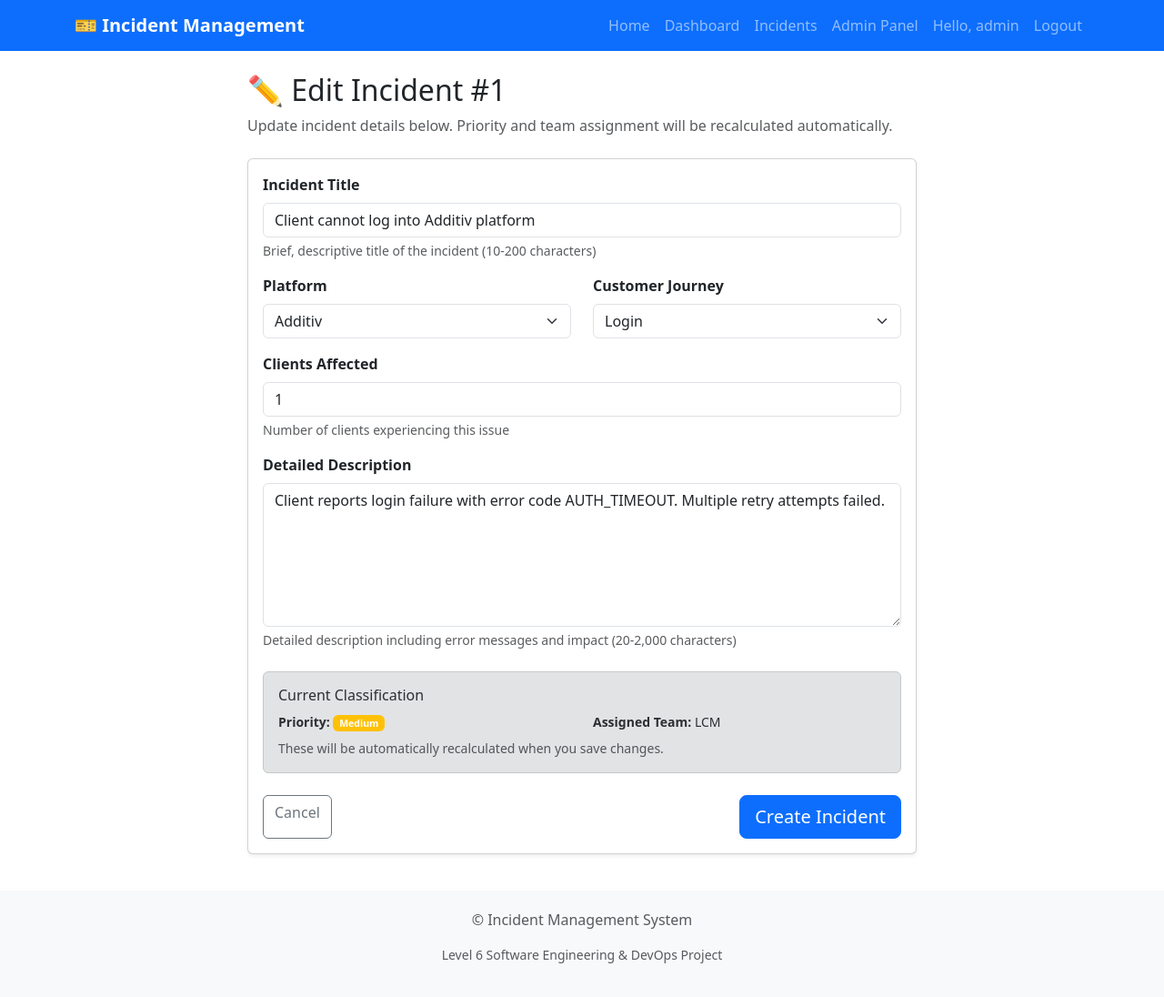
After one commit to Ansar-H/Incident-Management-System, a Flask app: page /incidents/1/edit in a window 1280 px wide. The commit adds this page. Shown: the whole page at 91% size. Run offline with Flask 3, Linux system fonts and the light colour scheme; a user stored in the database is signed in.

Commit message:
feat: added edit and delete operations plus dashboard fixes (complete CRUD)
- Implemented edit incident route with permission checks (users edit own, admins edit any)
- Created edit incident form template with pre-populated fields
- Added delete incident route (admin only, POST method for security)
- Implemented delete confirmation modal to prevent accidental deletion
- Recalculate priority and team assignment when incident is edited
- Fixed dashboard statistics to display dynamic counts from database
- Added 'View All Incidents' button and navigation link to incident list
- Fixed CSRF token generation in incident detail view template
- Used @admin_required decorator for delete operation (OWASP A01)
- Protected delete with CSRF token and POST method (OWASP A01)
- Demonstrated role-based UI (Edit visible to owners/admins, Delete admin-only)
- Updated dashboard route to query incident counts by priority
- Completed full CRUD operations (Create, Read, Update, Delete)

```diff
--- a/app/forms/incident_forms.py
+++ b/app/forms/incident_forms.py
@@ -66,3 +66,10 @@ class IncidentForm(FlaskForm):
     )
 
     submit = SubmitField('Create Incident')
+
+class EditIncidentForm(IncidentForm):
+    """
+    Form for editing incidents.
+    Inherits from IncidentForm but changes the submit button text.
+    """
+    submit = SubmitField('Update Incident')
--- a/app/routes/incidents.py
+++ b/app/routes/incidents.py
@@ -54,11 +54,15 @@ def view_incident(id):
     View detailed information about a specific incident.
     Accessible to all authenticated users.
     """
+    from flask_wtf import FlaskForm
+
     incident = Incident.query.get_or_404(id)
+    form = FlaskForm()  # Create empty form just for CSRF token
 
     return render_template(
         'incidents/detail.html',
         incident=incident,
+        form=form,  # Pass form to template
         title=f'Incident #{incident.id}'
     )
 
@@ -115,3 +119,83 @@ def create_incident():
         form=form,
         title='Create New Incident'
     )
+
+@bp.route('/<int:id>/edit', methods=['GET', 'POST'])
+@login_required
+def edit_incident(id):
+    """
+    Edit an existing incident.
+    Users can edit their own incidents, admins can edit any incident.
+    """
+    from app.forms.incident_forms import IncidentForm
+    from app.utils.classifier import predict_priority
+    from app.utils.router import assign_team
+
+    incident = Incident.query.get_or_404(id)
+
+    # Check permissions: users can edit their own, admins can edit any
+    if not current_user.is_admin and incident.created_by != current_user.id:
+        flash('You do not have permission to edit this incident.', 'danger')
+        return redirect(url_for('incidents.list_incidents'))
+
+    form = IncidentForm()
+
+    if form.validate_on_submit():
+        # Update incident fields
+        incident.title = form.title.data
+        incident.platform = form.platform.data
+        incident.journey = form.journey.data
+        incident.clients_affected = form.clients_affected.data
+        incident.description = form.description.data
+
+        # Recalculate priority and team based on updated data
+        incident.priority = predict_priority(
+            platform=form.platform.data,
+            journey=form.journey.data,
+            clients_affected=form.clients_affected.data,
+            description=form.description.data
+        )
+
+        incident.assigned_team = assign_team(
+            platform=form.platform.data,
+            journey=form.journey.data,
+            description=form.description.data
+        )
+
+        db.session.commit()
+
+        flash(f'Incident #{incident.id} updated successfully! Priority: {incident.priority}, Assigned to: {incident.assigned_team}', 'success')
+        return redirect(url_for('incidents.view_incident', id=incident.id))
+
+    # Pre-populate form with existing data
+    if request.method == 'GET':
+        form.title.data = incident.title
+        form.platform.data = incident.platform
+        form.journey.data = incident.journey
+        form.clients_affected.data = incident.clients_affected
+        form.description.data = incident.description
+
+    return render_template(
+        'incidents/edit.html',
+        form=form,
+        incident=incident,
+        title=f'Edit Incident #{incident.id}'
+    )
+
+
+@bp.route('/<int:id>/delete', methods=['POST'])
+@login_required
+@admin_required
+def delete_incident(id):
+    """
+    Delete an incident (admin only).
+    Uses POST method to prevent CSRF attacks.
+    """
+    incident = Incident.query.get_or_404(id)
+
+    incident_id = incident.id
+    db.session.delete(incident)
+    db.session.commit()
+
+    flash(f'Incident #{incident_id} has been deleted successfully.', 'success')
+    return redirect(url_for('incidents.list_incidents'))
--- a/app/templates/base.html
+++ b/app/templates/base.html
@@ -55,6 +55,10 @@
                         <!-- Links for logged-in users -->
                         <li class="nav-item">
                             <a class="nav-link" href="{{ url_for('main.dashboard') }}">Dashboard</a>
+                        </li>
+
+                        <li class="nav-item">
+                            <a class="nav-link" href="{{ url_for('incidents.list_incidents') }}">Incidents</a>
                         </li>
 
                         {% if current_user.is_admin %}
--- /dev/null
+++ b/app/templates/incidents/edit.html
@@ -0,0 +1,113 @@
+{% extends "base.html" %}
+
+{% block title %}{{ title }} - Incident Management System{% endblock %}
+
+{% block content %}
+<div class="row mt-4">
+    <div class="col-lg-8 mx-auto">
+        <!-- Page Header -->
+        <div class="mb-4">
+            <h2>✏️ Edit Incident #{{ incident.id }}</h2>
+            <p class="text-muted">
+                Update incident details below. Priority and team assignment will be recalculated automatically.
+            </p>
+        </div>
+
+        <!-- Incident Form -->
+        <div class="card shadow-sm">
+            <div class="card-body">
+                <form method="POST" action="{{ url_for('incidents.edit_incident', id=incident.id) }}" novalidate>
+                    <!-- CSRF Token -->
+                    {{ form.hidden_tag() }}
+
+                    <!-- Title Field -->
+                    <div class="mb-3">
+                        {{ form.title.label(class="form-label fw-bold") }}
+                        {{ form.title(class="form-control" + (" is-invalid" if form.title.errors else "")) }}
+                        {% if form.title.errors %}
+                            <div class="invalid-feedback">
+                                {% for error in form.title.errors %}{{ error }}{% endfor %}
+                            </div>
+                        {% endif %}
+                        <div class="form-text">Brief, descriptive title of the incident (10-200 characters)</div>
+                    </div>
+
+                    <!-- Platform and Journey (Side by Side) -->
+                    <div class="row">
+                        <div class="col-md-6 mb-3">
+                            {{ form.platform.label(class="form-label fw-bold") }}
+                            {{ form.platform(class="form-select" + (" is-invalid" if form.platform.errors else "")) }}
+                            {% if form.platform.errors %}
+                                <div class="invalid-feedback">
+                                    {% for error in form.platform.errors %}{{ error }}{% endfor %}
+                                </div>
+                            {% endif %}
+                        </div>
+
+                        <div class="col-md-6 mb-3">
+                            {{ form.journey.label(class="form-label fw-bold") }}
+                            {{ form.journey(class="form-select" + (" is-invalid" if form.journey.errors else "")) }}
+                            {% if form.journey.errors %}
+                                <div class="invalid-feedback">
+                                    {% for error in form.journey.errors %}{{ error }}{% endfor %}
+                                </div>
+                            {% endif %}
+                        </div>
+                    </div>
+
+                    <!-- Clients Affected -->
+                    <div class="mb-3">
+                        {{ form.clients_affected.label(class="form-label fw-bold") }}
+                        {{ form.clients_affected(class="form-control" + (" is-invalid" if form.clients_affected.errors else ""), type="number", min="1") }}
+                        {% if form.clients_affected.errors %}
+                            <div class="invalid-feedback">
+                                {% for error in form.clients_affected.errors %}{{ error }}{% endfor %}
+                            </div>
+                        {% endif %}
+                        <div class="form-text">Number of clients experiencing this issue</div>
+                    </div>
+
+                    <!-- Description -->
+                    <div class="mb-4">
+                        {{ form.description.label(class="form-label fw-bold") }}
+                        {{ form.description(class="form-control" + (" is-invalid" if form.description.errors else "")) }}
+                        {% if form.description.errors %}
+                            <div class="invalid-feedback">
+                                {% for error in form.description.errors %}{{ error }}{% endfor %}
+                            </div>
+                        {% endif %}
+                        <div class="form-text">Detailed description including error messages and impact (20-2,000 characters)</div>
+                    </div>
+
+                    <!-- Current Classification Info -->
+                    <div class="alert alert-secondary mb-4">
+                        <h6 class="alert-heading">Current Classification</h6>
+                        <div class="row small">
+                            <div class="col-md-6">
+                                <strong>Priority:</strong>
+                                <span class="badge bg-{{ 'danger' if incident.priority == 'High' else ('warning' if incident.priority == 'Medium' else 'success') }}">
+                                    {{ incident.priority }}
+                                </span>
+                            </div>
+                            <div class="col-md-6">
+                                <strong>Assigned Team:</strong> {{ incident.assigned_team }}
+                            </div>
+                        </div>
+                        <p class="mb-0 mt-2 small text-muted">
+                            These will be automatically recalculated when you save changes.
+                        </p>
+                    </div>
+
+                    <!-- Submit Buttons -->
+                    <div class="d-flex justify-content-between">
+                        <a href="{{ url_for('incidents.view_incident', id=incident.id) }}" class="btn btn-outline-secondary">
+                            Cancel
+                        </a>
+                        {{ form.submit(class="btn btn-primary btn-lg") }}
+                    </div>
+                </form>
+            </div>
+        </div>
+    </div>
+</div>
+{% endblock %}
```
Also changed, not shown: app/routes/main.py (+16 -1 lines), app/templates/dashboard.html (+15 -10 lines), app/templates/incidents/detail.html (+38 -2 lines).
